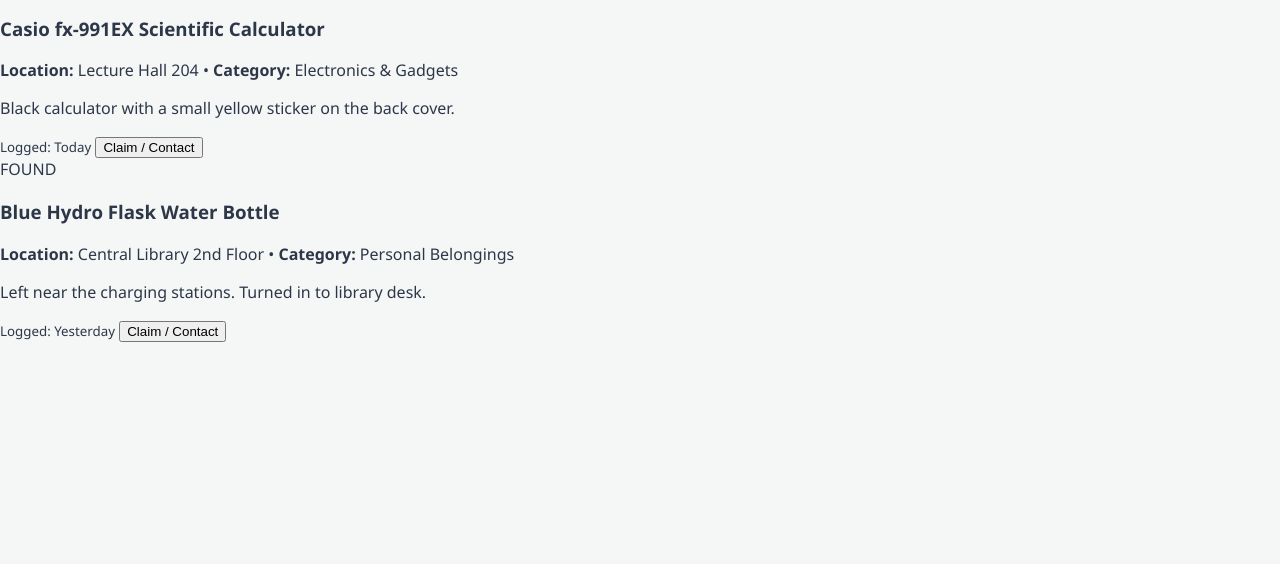
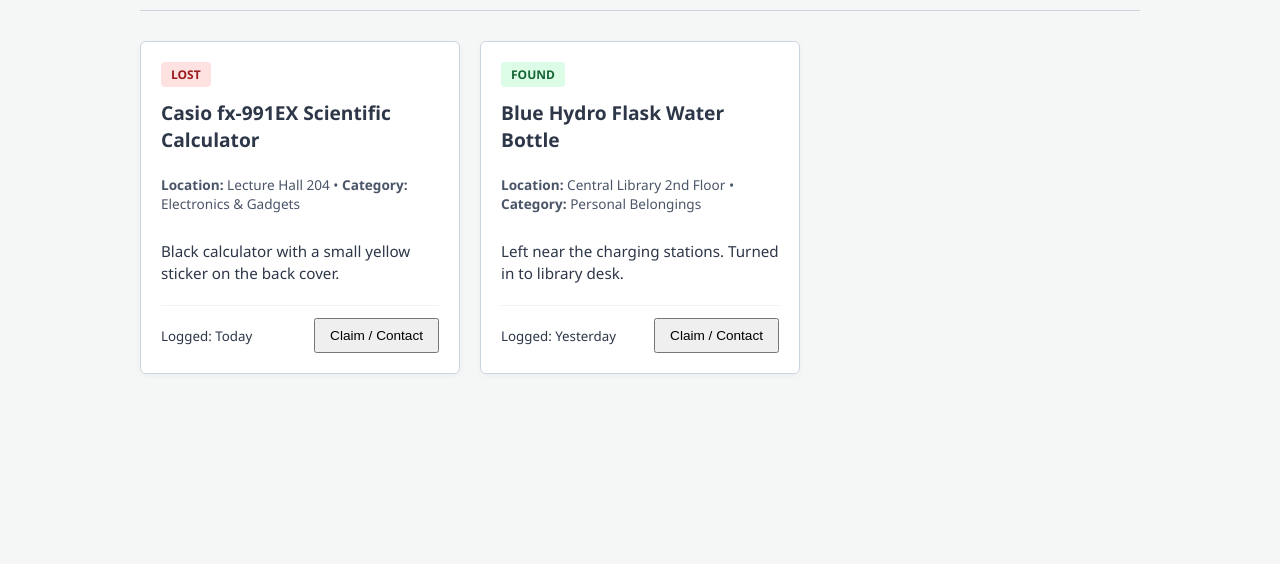
Before and after one commit to anshikapandya-rgb/Lost_Found, a plain HTML site: page browse.html in a window 1280 px wide. Shown: the part 236-800 px from the top of the page. Drawn offline with Linux system fonts and the light colour scheme.

Commit message:
Updated  css

```diff
--- a/style.css
+++ b/style.css
@@ -182,3 +182,84 @@ header nav a:hover {
     font-weight: 700;
     color: #1b4332;
 }
+
+/* Browse Items Page Styling */
+.container {
+    max-width: 1000px;
+    margin: 40px auto;
+    padding: 0 20px;
+}
+
+.browse-header {
+    margin-bottom: 30px;
+    border-bottom: 1px solid #cbd5e0;
+    padding-bottom: 15px;
+}
+
+.items-grid {
+    display: grid;
+    grid-template-columns: repeat(auto-fill, minmax(300px, 1fr));
+    gap: 20px;
+}
+
+.item-card {
+    background: #ffffff;
+    border: 1px solid #cbd5e0;
+    border-radius: 6px;
+    padding: 20px;
+    display: flex;
+    flex-direction: column;
+    justify-content: space-between;
+    box-shadow: 0 2px 6px rgba(0,0,0,0.04);
+}
+
+.status-tag {
+    display: inline-block;
+    width: fit-content;
+    padding: 4px 10px;
+    font-size: 0.75rem;
+    font-weight: 700;
+    border-radius: 4px;
+    margin-bottom: 12px;
+}
+
+.status-tag.lost {
+    background-color: #fee2e2;
+    color: #991b1b;
+}
+
+.status-tag.found {
+    background-color: #dcfce7;
+    color: #166534;
+}
+
+.item-card h3 {
+    margin: 0 0 8px 0;
+    font-size: 1.2rem;
+}
+
+.item-card .meta {
+    font-size: 0.85rem;
+    color: #4a5568;
+    margin-bottom: 12px;
+}
+
+.item-card .desc {
+    font-size: 0.95rem;
+    color: #2d3748;
+    line-height: 1.5;
+    margin-bottom: 20px;
+}
+
+.card-footer {
+    display: flex;
+    justify-content: space-between;
+    align-items: center;
+    border-top: 1px solid #edf2f7;
+    padding-top: 12px;
+}
+
+.card-footer button {
+    padding: 8px 14px;
+    font-size: 0.85rem;
+}
```
